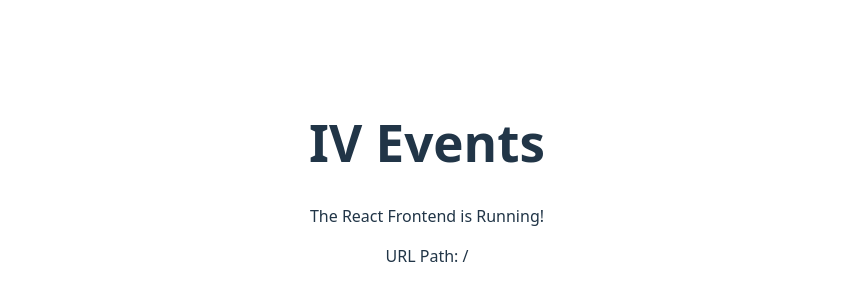
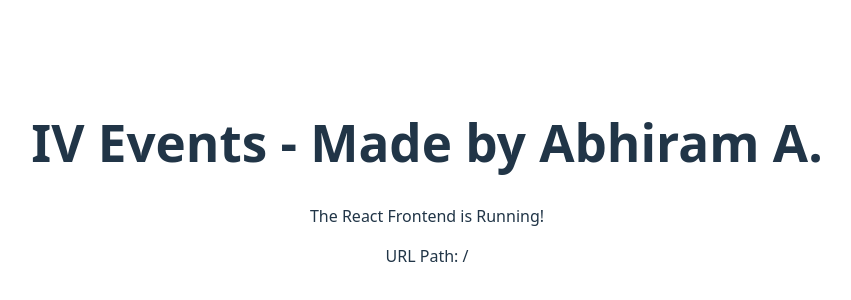
Before and after one commit to AbhiramA02/IVEvents, a React app in the folder frontend/: page / in a window 1280 px wide. Shown: the part 218-518 px from the top of the page, without its empty margins (213-1064 px from the left). Built offline with nearby package versions, Linux system fonts and the light colour scheme; the HTML template or start-up script is replaced by a standard one.

Commit message:
testing github pipeline

```diff
--- a/frontend/src/App.jsx
+++ b/frontend/src/App.jsx
@@ -6,7 +6,7 @@
 export default function App() {
   return (
     <div style = {{fontFamily: "system-ui", padding: 24}}>
-      <h1>IV Events</h1>
+      <h1>IV Events - Made by Abhiram A.</h1>
       <p>The React Frontend is Running!</p>
       <p>URL Path: {window.location.pathname}</p>
     </div>
```
